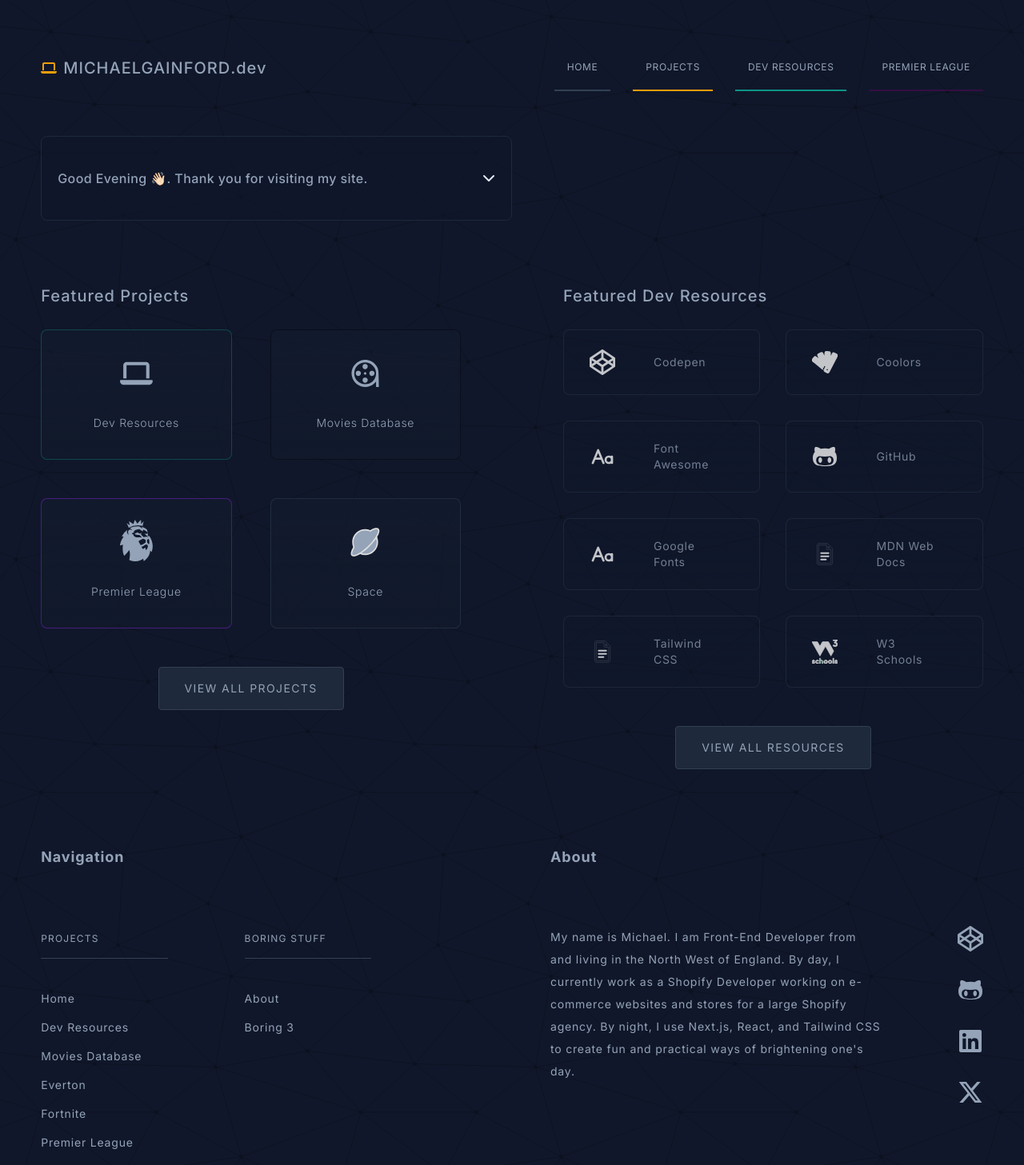
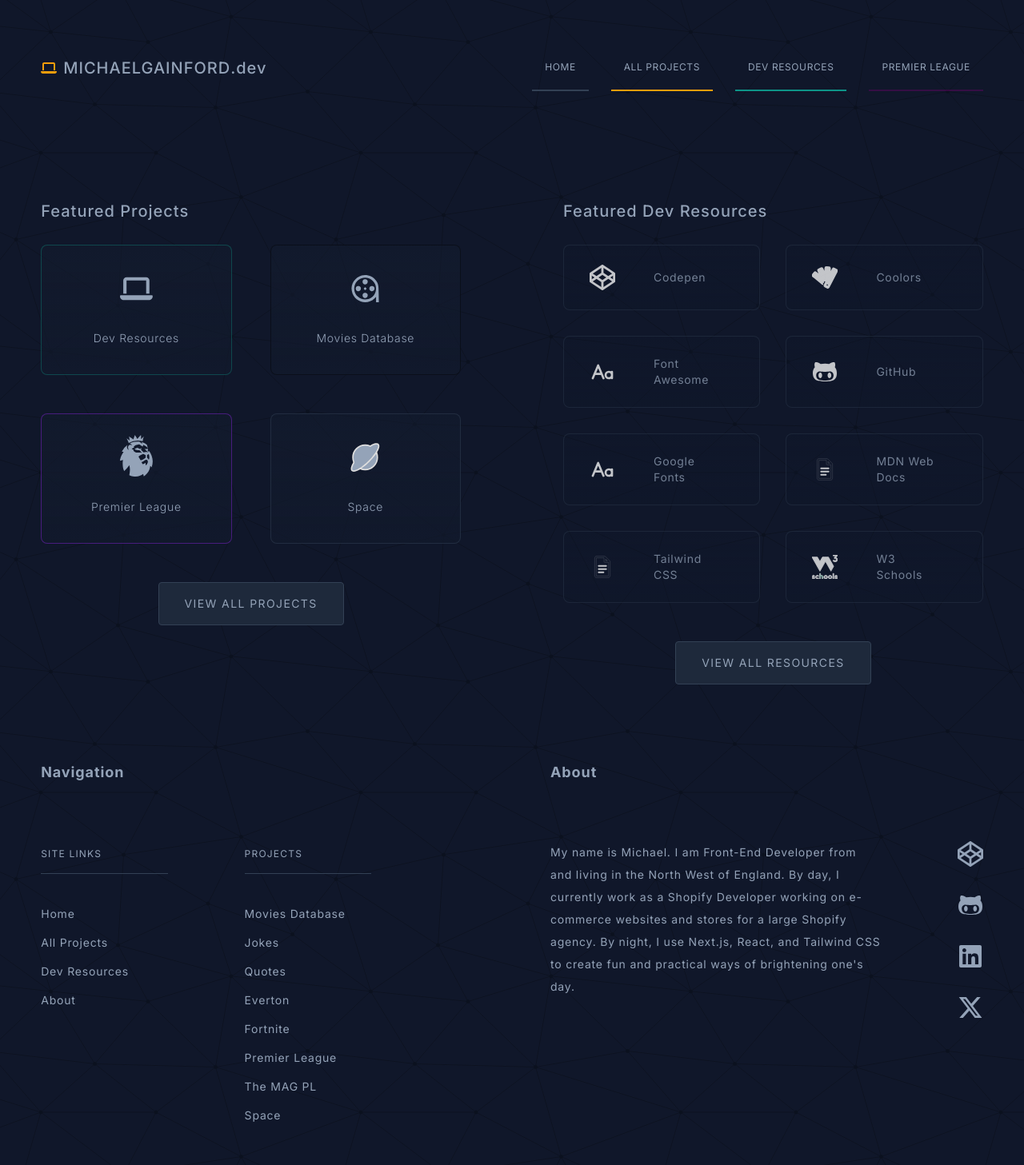
Before and after one commit to michaelgainford/michaelgainford.github.io, a Next.js app: page / in a window 1280 px wide. Shown: the top 1457 px of the page at 80% size. Built offline with nearby package versions, Linux system fonts and the light colour scheme; what tailwindcss-motion would draw is missing.

Commit message:
General page tweaks

```diff
--- a/app/page.jsx
+++ b/app/page.jsx
@@ -14,8 +14,8 @@
 		<div className={`${pageBackground} ${pageTextColour} ${globalPageStyles}`}>
 			<Header />
 			<main className={mainStyles}>
-			<HomeIntro />
-				<div className={`flex w-full gap-12 max-lg:flex-col lg:gap-24 xl:gap-32 2xl:gap-48`}>
+				{/* <HomeIntro /> */}
+				<div className={`flex w-full mt-8 gap-12 max-lg:flex-col lg:gap-24 xl:gap-32 2xl:gap-48`}>
 					<HomeProjects />
 					<HomeResources />
 				</div>
--- a/app/projects/football/competitions/english-premier-league/page.jsx
+++ b/app/projects/football/competitions/english-premier-league/page.jsx
@@ -75,7 +75,7 @@
 					  font_sizes="text-xs/5 lg:!text-base"
 					/>
 				</div>
-				<div className={`${mainStyles} min-h-[300px] grid grid-cols-1 lg:grid-cols-2 gap-8 xl:gap-12 [&>div]:border [&>div]:px-4 [&>div]:py-8 lg:[&>div]:p-8 [&>div]lg:p-12 [&_h2]:uppercase [&_h2]:font-bold motion motion-preset-slide-up motion-delay-[1000ms] motion-ease-spring-bouncier`}>
+				<div className={`${mainStyles} min-h-[300px] grid grid-cols-1 lg:grid-cols-2 gap-8 xl:gap-12 [&>div]:border [&>div]:px-4 [&>div]:py-8 lg:[&>div]:p-8 [&>div]lg:p-12 [&_h2]:uppercase [&_h2]:font-bold motion motion-preset-slide-up motion-delay-[1000ms]`}>
 					{premierLeagueHubBlocks.map((block, index) => {
 						return (
 							<div key={index} className="flex flex-col h-full gap-4 divide-y rounded-lg">
--- a/app/projects/football/competitions/english-premier-league/the-100-club/page.jsx
+++ b/app/projects/football/competitions/english-premier-league/the-100-club/page.jsx
@@ -80,7 +80,7 @@
 				</div>
 				<div className={`${mainStyles} min-h-[300px] flex flex-col gap-4 lg:gap-8 xl:gap-12 [&>div]:p-4 [&>div]lg:p-12 [&_h2]:uppercase [&_h2]:font-bold`}>
 
-				<div className="grid w-full grid-cols-1 gap-4 text-center md:grid-cols-2 lg:grid-cols-3 xl:grid-cols-4">
+				<div className="grid w-full grid-cols-1 gap-4 text-center md:grid-cols-2 lg:grid-cols-3 xl:grid-cols-4 motion motion-preset-slide-up motion-delay-700">
 					{Object.values(sortedByGoals).map((TopScorer, index) => {
 						let clubsDir = "/clubs/";
 						let playerImageExt = ".webp";
@@ -111,7 +111,7 @@
 									);
 								})}
 								</p>
-								<div className="absolute flex items-center justify-center w-8 text-xs border rounded-lg top-1 left-1 aspect-square lg:text-sm order">
+								<div className="absolute flex items-center justify-center p-1 text-xs leading-none border rounded-lg size-6 top-1 left-1 aspect-square order">
 									{index + 1}
 								</div>
 								<div className={`absolute top-1 right-1 p-1 text-xs player-status rounded-lg lowercase ${TopScorer.playerCurrent ? "bg-emerald-300" : "bg-rose-100"}`}>
--- a/app/projects/page.jsx
+++ b/app/projects/page.jsx
@@ -38,8 +38,8 @@
 
 				<div className="grid flex-wrap w-full grid-cols-1 gap-8 sm:grid-cols-2 md:gap-8 md:grid-cols-3 lg:grid-cols-4 lg:gap-8 3xl:grid-cols-5 2xl:gap-16 motion motion-preset-slide-up motion-delay-[1000ms] motion-duration-50">
 					{DataForProjects.map((project, index) => (
-					<Link key={index} href={project.href} className={`border-2 ${project.border} ${project.hover} ${project.color} h-full  rounded-lg space-y-4 gap-4 flex flex-col justify-between bg-transparent max-sm:w-[80%] max-sm:mx-auto hover:transition duration-500 ${project.archived ? `opacity-50` : ``} cursor-pointer group`}>
-						<span className={`flex justify-center items-center gap-2 lg:gap-4 pt-4 rounded-t-md py-4 ${project.bg}`}>
+					<Link key={index} href={project.href} className={`border ${project.border} ${project.hover} ${project.color} h-full  rounded-lg space-y-4 gap-4 flex flex-col justify-between bg-transparent max-sm:w-[80%] max-sm:mx-auto hover:transition duration-500 ${project.archived ? `opacity-50` : ``} cursor-pointer group`}>
+						<span className={`flex justify-center items-center gap-2 lg:gap-4 pt-4 rounded-t-md py-4 ${project.bg} bg-opacity-80 group-hover:bg-opacity-100`}>
 							<span className={`icon-box size-4 rounded-full ${project.bg} flex items-center justify-center ${project.color}`}>
 								<span className="flex items-center justify-center gap-4 size-4">
 									<project.icon fill={`fill-current`} className={`stroke-slate-300 fill-current`} />
@@ -48,7 +48,7 @@
 							<h2 className="text-xs font-medium uppercase xl:text-sm 2xl:text-base">{project.name}</h2>
 						</span>
 						<span className="flex flex-col justify-between gap-5 px-4 pb-6 text-slate-200">
-							<span className={`flex justify-center text-xs tracking-wider text-center text-current text-balance`}>
+							<span className="flex justify-center text-xs tracking-wider text-center text-current text-balance">
 								<span className="leading-normal text-center line-clamp-2">{project.description}</span>
 							</span>
 							<span className="flex items-end justify-center">
--- a/components/data/Data_For_Navigation.jsx
+++ b/components/data/Data_For_Navigation.jsx
@@ -12,14 +12,14 @@
     footerNav_2: false,
   },
   {
-    label: "Projects",
+    label: "All Projects",
     href: "/projects",
     border_colour: "border-amber-500",
     background_colour: "bg-amber-500",
     hover: "hover:bg-amber-800",
     category: "none",
     mainNav: true,
-    footerNav_1: false,
+    footerNav_1: true,
     footerNav_2: false,
   },
   {
@@ -66,8 +66,8 @@
     hover: "none",
     category: "projects",
     mainNav: false,
-    footerNav_1: true,
-    footerNav_2: false,
+    footerNav_1: false,
+    footerNav_2: true,
   },
   {
     label: "Jokes",
@@ -78,7 +78,7 @@
     category: "projects",
     mainNav: false,
     footerNav_1: false,
-    footerNav_2: false,
+    footerNav_2: true,
   },
   {
     label: "Quotes",
@@ -90,7 +90,7 @@
     category: "projects",
     mainNav: false,
     footerNav_1: false,
-    footerNav_2: false,
+    footerNav_2: true,
   },
   {
     label: "Everton",
@@ -101,8 +101,8 @@
     hover: "none",
     category: "projects",
     mainNav: false,
-    footerNav_1: true,
-    footerNav_2: false,
+    footerNav_1: false,
+    footerNav_2: true,
   },
   {
     label: "Fortnite",
@@ -113,8 +113,8 @@
     hover: "none",
     category: "projects",
     mainNav: false,
-    footerNav_1: true,
-    footerNav_2: false,
+    footerNav_1: false,
+    footerNav_2: true,
   },
   {
     label: "My Dashboard",
@@ -136,8 +136,8 @@
     hover: "none",
     category: "none",
     mainNav: false,
-    footerNav_1: false,
-    footerNav_2: true,
+    footerNav_1: true,
+    footerNav_2: false,
   },
   {
     label: "Premier League",
@@ -148,8 +148,8 @@
     hover: "hover:bg-epl",
     category: "none",
     mainNav: true,
-    footerNav_1: true,
-    footerNav_2: false,
+    footerNav_1: false,
+    footerNav_2: true,
   },
   {
     label: "The MAG PL",
@@ -160,8 +160,8 @@
     background_colour: "bg-magpl",
     before: "before:bg-magpl",
     hover: "hover:bg-magpl",
-    footerNav_1: true,
-    footerNav_2: false,
+    footerNav_1: false,
+    footerNav_2: true,
   },
   {
     label: "Space",
@@ -172,18 +172,6 @@
     background_colour: "bg-black",
     before: "before:bg-black",
     hover: "hover:bg-black",
-    footerNav_1: true,
-    footerNav_2: false,
-  },
-  {
-    label: "Boring 3",
-    href: "/",
-    mainNav: false,
-    before: "before:bg-current",
-    category: "none",
-    border_colour: "none",
-    background_colour: "bg-slate-950",
-    hover: "none",
     footerNav_1: false,
     footerNav_2: true,
   },
--- a/components/footer/Footer_Nav.jsx
+++ b/components/footer/Footer_Nav.jsx
@@ -20,7 +20,7 @@
 			<div className={`grid grid-cols-1 pt-4 footer-navs footer-nav sm:gap-16 sm:grid-cols-2 max-sm:mb-4 lg:grid lg:grid-cols-2 lg:flex-row`}>
 				<details className={`${detailsStyles} no-scrollbar`}>
 					<summary className={`${summaryStyles} flex w-full cursor-pointer`}>
-						<FooterNavListHeader text={`Projects`} />
+						<FooterNavListHeader text={`Site Links`} />
 						<span>
 							<svg
 								className={summaryHeaderSvgStyles}
@@ -47,7 +47,7 @@
 					</ul>
 				</details>
 				<div className={`footer-nav-group border-slate-700 rounded max-sm:hidden lg:pr-8 max-md:mb-8`}>
-					<FooterNavListHeader text={`Projects`} />
+					<FooterNavListHeader text={`Site Links`} />
 					<ul className={`pt-4 text-xs text-left xl:text-sm`}>
 						{footerNavLinks1.map((item, index) => (
 						<li key={index} className={``}>
@@ -60,7 +60,7 @@
 				</div>
 				<details className={`${detailsStyles} no-scrollbar`}>
 					<summary className={`flex w-full`}>
-						<FooterNavListHeader text={`Boring Stuff`} />
+						<FooterNavListHeader text={`Projects`} />
 						<span>
 							<svg
 								className={summaryHeaderSvgStyles}
@@ -87,7 +87,7 @@
 					</ul>
 				</details>
 				<div className={`footer-nav-group rounded border-slate-700 max-sm:hidden lg:pr-8`}>
-					<FooterNavListHeader text={`Boring Stuff`} />
+					<FooterNavListHeader text={`Projects`} />
 					<ul className={`pt-4 text-xs text-left xl:text-sm`}>
 						{footerNavLinks2.map((item, index) => (
 						<li key={index} className={``}>
--- a/components/page_home/Home_Projects.jsx
+++ b/components/page_home/Home_Projects.jsx
@@ -14,7 +14,7 @@
 				<Link
 				  key={index}
 				  href={project.href}
-				  className={`flex flex-col items-center justify-center font-light tracking-wide transition border rounded-lg ${project.border} ${project.group} project ${project.hover} bg-gradient-to-b from-slate-900/40 to-slate-900/60 aspect-[3/2] group border-opacity-50  bg-slate-800/30 sm:aspect-square sm:gap-2 sm:p-2 max-md:gap-0 md:aspect-[3/2] md:p-4 2xl:border-2 hover:opacity-100 motion motion-preset-slide-up motion-delay-[1000ms] motion-ease-spring-bouncier`}
+				  className={`flex flex-col items-center justify-center font-light tracking-wide transition border rounded-lg ${project.border} ${project.group} project ${project.hover} bg-gradient-to-b from-slate-900/40 to-slate-900/60 aspect-[3/2] group border-opacity-50  bg-slate-800/30 sm:aspect-square sm:gap-2 sm:p-2 max-md:gap-0 md:aspect-[3/2] md:p-4 2xl:border hover:opacity-100 motion motion-preset-slide-up motion-delay-[1000ms]`}
 				>
 					<span className={`flex w-[27%] justify-center items-end ${project.groupHover} h-1/2 md:w-[23%] xl:w-[20%]`}>
 						<project.icon
@@ -28,7 +28,7 @@
 				</Link>
 			))}
 			</div>
-			<div className="flex justify-start mt-8 lg:mt-12 motion motion-preset-slide-up motion-delay-[1000ms] motion-ease-spring-bouncier">
+			<div className="flex justify-start mt-8 lg:mt-12 motion motion-preset-slide-up motion-delay-[1200ms]">
 				<Button
 				  href="/projects"
 				  label="View All Projects"
--- a/components/page_home/Home_Resources.jsx
+++ b/components/page_home/Home_Resources.jsx
@@ -10,7 +10,7 @@
 	return (
 	<div className="w-full max-sm:mt-4">
 		<H2SectionHeader text="Featured Dev Resources" />
-		<div className="grid justify-center grid-cols-2 gap-4 rounded-lg xl:gap-8 2xl:gap-12 motion motion-preset-slide-up motion-delay-[1000ms] motion-ease-spring-bouncier">
+		<div className="grid justify-center grid-cols-2 gap-4 rounded-lg xl:gap-8 2xl:gap-12 motion motion-preset-slide-up motion-delay-[1000ms]">
 		{featuredResourcesSortedByName.map((resource, index) => (
 			<Link href={resource.url} key={index} className="flex items-center w-full p-4 text-lg transition border rounded-lg opacity-75 gap-2 lg:gap-4 lg:p-6 xl:gap-8 resource border-slate-700/50 bg-gradient-to-b from-slate-900/40 to-slate-900/60 to-90% hover:opacity-100 hover:bg-slate-800 xl:px-8 group 2xl:py-8 motion motion-preset-slide-up motion-delay-[1000ms]">
 				<span className="flex justify-center !text-white fill-white stroke-white">
@@ -24,7 +24,7 @@
 			</Link>
 		))}
 		</div>
-		<div className="flex justify-start mt-8 lg:mt-12 motion motion-preset-slide-up motion-delay-[1000ms] motion-ease-spring-bouncier">
+		<div className="flex justify-start mt-8 lg:mt-12 motion motion-preset-slide-up motion-delay-[1200ms]">
 			<Button
 			  label={`View All Resources`}
 			  title={`View All Resources`}
```
